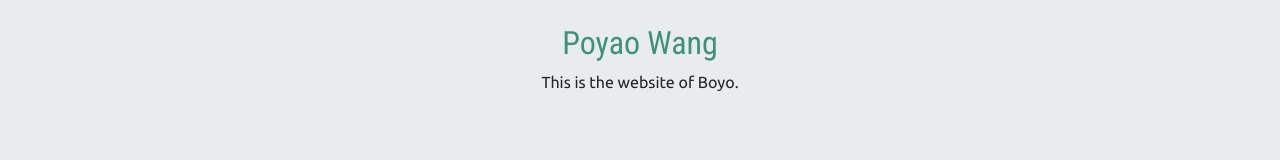
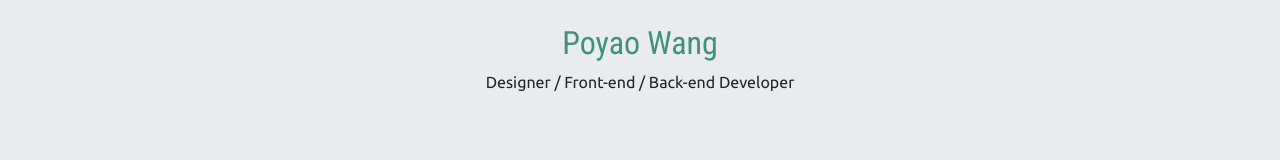
Before and after one commit to poyao-wang/my-web-app, a React (Create React App) app: page / in a window 1280 px wide. Shown: the part 136-296 px from the top of the page. Built offline with nearby package versions, Linux system fonts and the light colour scheme.

Commit message:
Change main-container bgColor

```diff
--- a/src/components/Home.css
+++ b/src/components/Home.css
@@ -42,3 +42,7 @@ h3,
 .exp-table-link {
   color: rgb(55, 125, 101);
 }
+
+#main-container {
+  background-color: #f8f8f8;
+}
--- a/src/components/Home.jsx
+++ b/src/components/Home.jsx
@@ -12,10 +12,10 @@ class Home extends Component {
   state = {};
   render() {
     return (
-      <Container fluid>
+      <Container fluid id="main-container">
         <Jumbotron id="jumbo">
           <h2>Poyao Wang</h2>
-          <p>This is the website of Boyo.</p>
+          <p>Designer / Front-end / Back-end Developer</p>
           {/* <Link to="About">
             <Button className="primary">About</Button>
           </Link> */}
```
